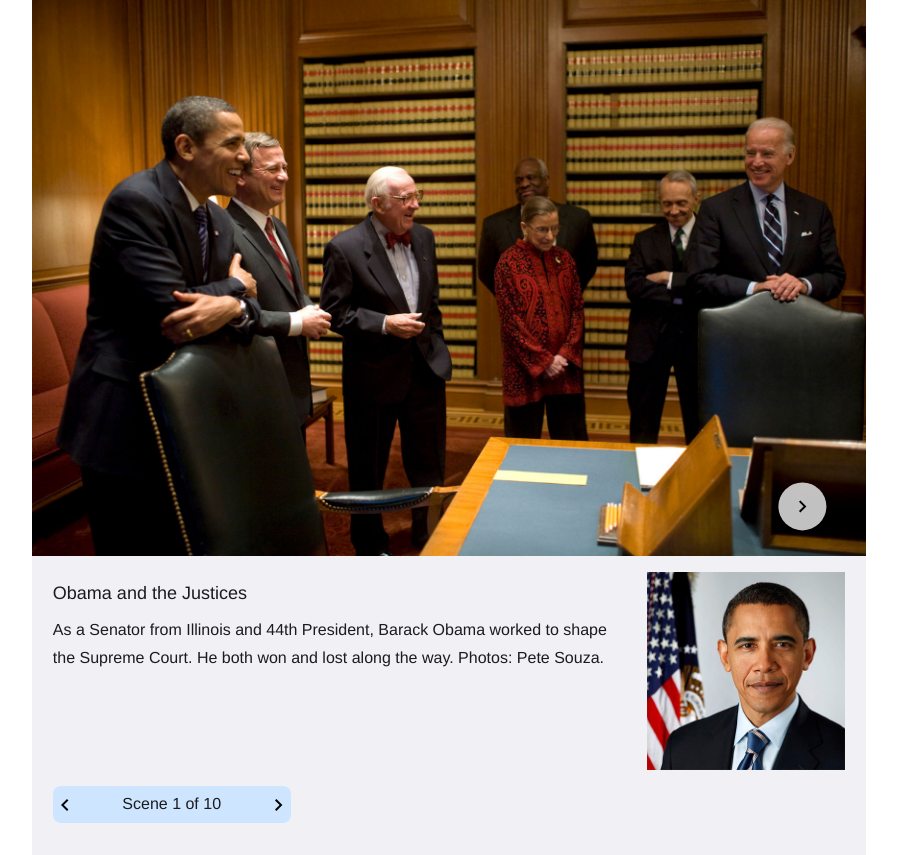
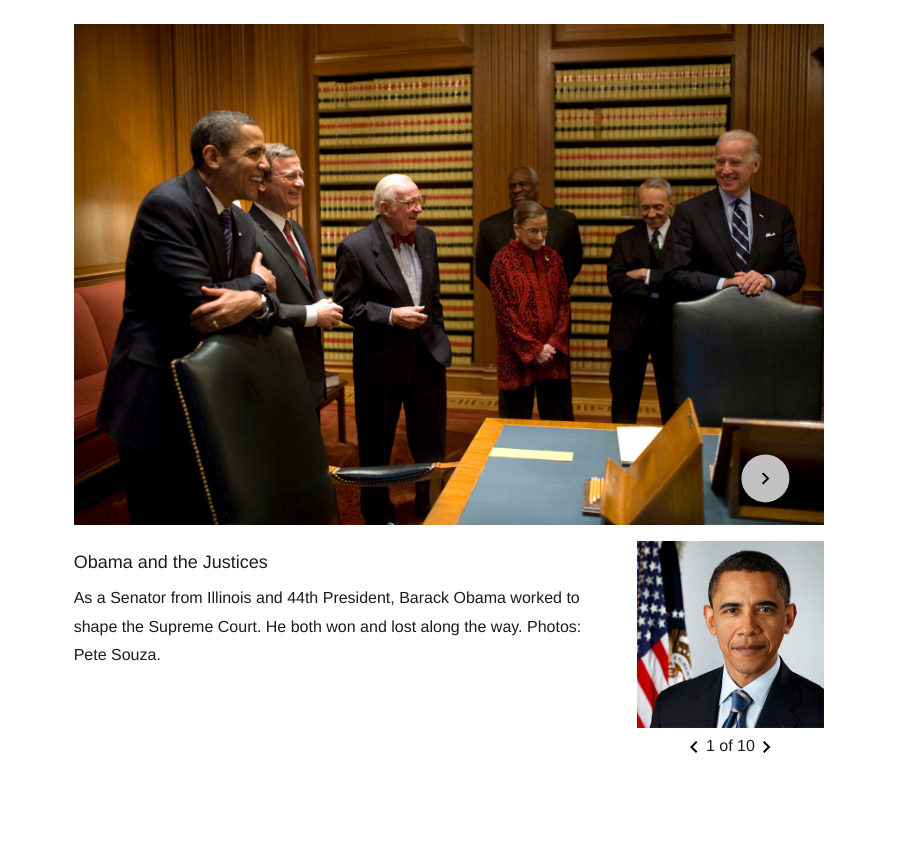
Before and after one commit to seankelliher/obama-scotus, a Vue app: page / in a window 1280 px wide. Shown: the whole page, without its empty margins (191-1088 px from the left). After the commit the page ends 800 px from the top, so only its background shows below. Built offline with nearby package versions, Linux system fonts and the light colour scheme.

Commit message:
Simplify styles and layout. Cleaner.

```diff
--- a/src/components/GalleryScenes.vue
+++ b/src/components/GalleryScenes.vue
@@ -12,14 +12,13 @@ onMounted(() => {
 
 <template>
     <div class="container">
-
         <figure class="pano">
             <img
                 :src="`images/${scenes[count].panoImage}.jpg`"
                 :alt="`${scenes[count].panoAlt}`"
             >
 
-            <div
+            <figure
                 v-if="count === scenes.length - 1"
                 class="pano-icon"
                 :class="{ fade: isFade }"
@@ -29,9 +28,9 @@ onMounted(() => {
 
             >
                 <img src="/images/replay-icon-24.svg" alt="replay icon">
-            </div>
+            </figure>
 
-            <div
+            <figure
                 v-if="count !== scenes.length - 1"
                 class="pano-icon"
                 :class="{ fade: isFade }"
@@ -40,7 +39,7 @@ onMounted(() => {
                 @keyup.enter="count++"
             >
                 <img src="/images/forward-arrow-icon-24.svg" alt="next icon">
-            </div>
+            </figure>
         </figure>
 
         <main>
@@ -49,6 +48,7 @@ onMounted(() => {
                 <p id="ptext">{{ scenes[count].paragraph }}</p>
             </section>
 
+            <aside>
                 <figure class="thumb">
                     <img
                         :src="`images/${scenes[count].thumbImage}.jpg`"
@@ -60,21 +60,22 @@ onMounted(() => {
                     <img
                         class="nav-icon"
                         tabindex="0"
-                    @click="[count === 0 ? count = '' : count--]"
-                    @keyup.enter="[count === 0 ? count = '' : count--]"
+                        @click="[count !== 0 ? count-- : '']"
+                        @keyup.enter="[count !== 0 ? count-- : '']"
                         src="/images/chevron-left-icon-24.svg"
                         alt="previous icon"
                     >
-                <p>Scene {{ count + 1 }} of {{ scenes.length }}</p>
+                    <p>{{ count + 1 }} of {{ scenes.length }}</p>
                     <img
                         class="nav-icon"
                         tabindex="0"
-                    @click="[count === scenes.length - 1 ? '' : count++]"
-                    @keyup.enter="[count === scenes.length - 1 ? '' : count++]"
+                        @click="[count !== scenes.length - 1 ? count++ : '']"
+                        @keyup.enter="[count !== scenes.length - 1 ? count++ : '']"
                         src="/images/chevron-right-icon-24.svg"
                         alt="next icon"
                     >
                 </nav>
+            </aside>
         </main>
     </div>
 </template>
--- a/src/style.css
+++ b/src/style.css
@@ -1,7 +1,4 @@
-body {
-    margin: 0;
-}
-
+/* Stylesheet uses Level 3 Media Queries. Level 4 coverage still spotty. */
 img {
     max-width: 100%;
     height: auto;
@@ -13,24 +10,22 @@ img {
     max-width: 834px;
     margin: 0 auto;
     padding: 0;
-    background: #f1f0f4;
     display: flex;
     flex-flow: row wrap;
     justify-content: flex-start; /* main axis */
     align-items: flex-start; /* cross axis */
 }
 
-/* Large image */
-.pano {
-    width: 100%;
-    margin: 0;
+figure.pano {
+    width: 90%;
+    margin: 1em 5%;
     padding: 0;
     flex: initial; /* flex: 0 1 auto */
     position: relative;
 }
 
-/* Forward and Replay icons in pano */
-.pano-icon {
+/* Forward and Replay icons */
+figure.pano-icon {
     margin: 0;
     padding: 0;
     background: rgba(242 242 242 / 80%);
@@ -47,14 +42,14 @@ img {
 }
 
 @media (min-width: 300px) and (max-width: 599px) {
-    .pano-icon {
+    figure.pano-icon {
         width: 32px;
         height: 32px;
     }
 }
 
 @media (min-width: 600px) {
-    .pano-icon {
+    figure.pano-icon {
         width: 48px;
         height: 48px;
     }
@@ -75,142 +70,114 @@ img {
     }
 }
 
-/* Previous and next icons in nav */
-.nav-icon {
-    cursor: pointer;
+main {
+    width: 90%;
+    margin: 0;
+    padding: 0 5%;
+    flex: initial; /* flex: 0 1 auto */
+    display: flex;
+    flex-flow: row wrap;
+    align-items: flex-start; /* cross axis */
 }
 
-/* Main element and its media queries */
-main {
-    width: 95%;
+section {
     margin: 0;
-    padding: 1em 2.5%;
+    padding: 0;
+    flex: initial; /* flex: 0 1 auto */
+}
+
+aside {
+    margin: 0;
+    padding: 0;
+    flex: initial; /* flex: 0 1 auto */
     display: flex;
     flex-flow: row wrap;
+    justify-content: flex-start; /* main axis */
+    align-items: flex-start; /* cross axis */
 }
 
-@media (min-width: 300px) and (max-width: 599px) {
+@media (min-width: 300px) and (max-width: 399px) {
     main {
         justify-content: center; /* main axis */
-        align-items: flex-start; /* cross axis */
+    }
+
+    section {
+        width: 100%;
+        min-height: 14em;
+    }
+
+    aside {
+        width: 50%;
+    }
+}
+
+@media (min-width: 400px) and (max-width: 499px) {
+    main {
+        justify-content: center; /* main axis */
+    }
+
+    section {
+        width: 100%;
+        min-height: 14em;
+    }
+
+    aside {
+        width: 40%;
+    }
+}
+
+@media (min-width: 500px) and (max-width: 599px) {
+    main {
+        justify-content: space-between; /* main axis */
+    }
+
+    section {
+        width: 60%;
+        min-height: none;
+    }
+
+    aside {
+        width: 35%;
     }
 }
 
 @media (min-width: 600px) {
     main {
         justify-content: space-between; /* main axis */
-        align-items: flex-start; /* cross axis */
+    }
+
+    section {
+        width: 70%;
+        min-height: none;
+    }
+
+    aside {
+        width: 25%;
     }
 }
 
-/* Section, thumb class, nav elements and their media queries */
-section {
+.thumb {
+    width: 100%;
+    max-width: 200px;
     margin: 0;
     padding: 0;
     flex: initial; /* flex: 0 1 auto */
 }
 
-.thumb {
-    max-width: 200px;
+nav {
+    width: 100%;
+    margin: 0;
     padding: 0;
-    flex: initial; /* flex: 0 1 auto */
-}
-
-nav {
-    padding: 0;
-    background: #cde5ff;
-    border-radius: 8px;
     flex: initial; /* flex: 0 1 auto */
     display: flex;
     flex-flow: row wrap;
-    justify-content: space-between; /* main axis */
+    justify-content: center; /* main axis */
     align-items: center; /* cross axis */
 }
 
-@media (min-width: 300px) and (max-width: 399px) {
-    section {
-        width: 100%;
-        min-height: 13em;
-    }
-
-    .thumb {
-        width: 60%;
-        margin: 1em 5%;
-
-    }
-
-    nav {
-        width: 60%;
-        margin: 0 5%;
-    }
-}
-
-@media (min-width: 400px) and (max-width: 499px) {
-    section {
-        width: 100%;
-        min-height: 11em;
-    }
-
-    .thumb {
-        width: 50%;
-        margin: 1em 5%;
-    }
-
-    nav {
-        width: 50%;
-        margin: 0 5%;
-    }
-}
-
-@media (min-width: 500px) and (max-width: 599px) {
-    section {
-        width: 100%;
-        min-height: 12em;
-    }
-
-    .thumb {
-        width: 40%;
-        margin: 1em 10%;
-    }
-
-    nav {
-        width: 40%;
-        margin: 0 10%;
-    }
-}
-
-@media (min-width: 600px) and (max-width: 699px) {
-    section {
-        width: 65%;
-        min-height: 16em;
-    }
-
-    .thumb {
-        width: 30%;
-        margin: 0;
-    }
-
-    nav {
-        width: 30%;
-        margin: 1em 0%;
-    }
-}
-
-@media (min-width: 700px) {
-    section {
-        width: 70%;
-        min-height: 12em;
-    }
-
-    .thumb {
-        width: 25%;
-        margin: 0;
-    }
-
-    nav {
-        width: 30%;
-        margin: 1em 0%;
-    }
+/* Previous and next icons */
+.nav-icon {
+    cursor: pointer;
 }
 
 /* Fonts */
```
Lines whose indentation alone changed are shown as unchanged.
